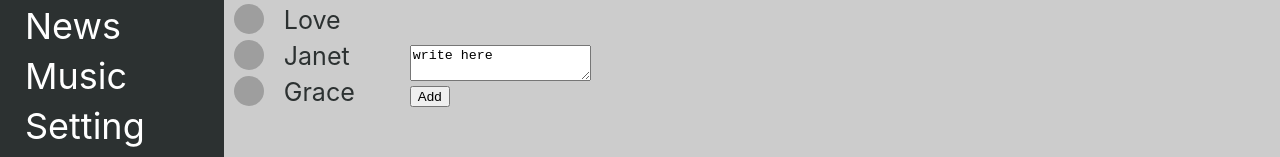
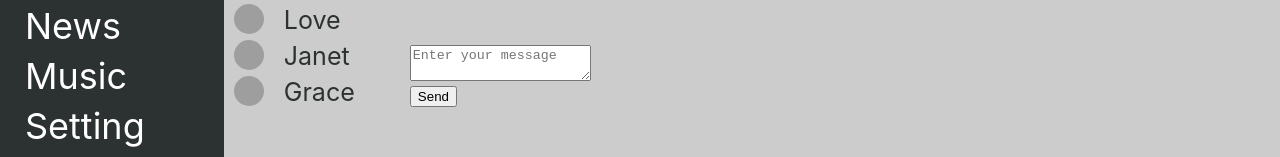
Before and after one commit to just-Daniel/-SocialMedia-React_TS, a React (Create React App) app: page /dialogs in a window 1280 px wide. Shown: the part 179-336 px from the top of the page. Built offline with nearby package versions, Linux system fonts and the light colour scheme; grey boxes are pictures that could not be loaded.

Commit message:
remove ref from dialogs

```diff
--- a/src/components/Dialogs/Dialogs.jsx
+++ b/src/components/Dialogs/Dialogs.jsx
@@ -13,18 +13,16 @@ const Dialogs = (props) => {
   let messageElement = props.dialogPage.messagesData
       .map(i => <Message message={i.message} />)
 
-   let newMessageElement = React.createRef();
-
-
    let addMessage = () => {
-    //  addMessageInState();
     props.dispatch(addMessageActionCreator())
    }
 
-   const onMessageChange = () => {
-    let text = newMessageElement.current.value;
+  //  let newMessageElement = React.createRef();
+
+   const onMessageChange = (element) => {
+    // let text = newMessageElement.current.value;
+    let text = element.target.value;
     props.dispatch(updateMessageActionCreator(text))
-    // updateMessageInState(newText);
    };
 
     return (
@@ -40,13 +38,14 @@ const Dialogs = (props) => {
 
           <div className={s.createMessage}>
             <div>
-              <textarea ref={ newMessageElement }
+              <textarea //ref={ newMessageElement }
                         value={ props.dialogPage.newMessage}
                         onChange={ onMessageChange }
+                        placeholder='Enter your message'
               />
             </div>
             <div>
-              <button onClick={ addMessage }>Add</button>
+              <button onClick={ addMessage }>Send</button>
             </div>
           </div>
 
--- a/src/redax/state.js
+++ b/src/redax/state.js
@@ -27,7 +27,7 @@ let store = {
                 {id: 2, message: 'hi Bro'},
                 {id: 3, message: 'glad to see you here'},
             ],
-            newMessage: 'write here'
+            newMessage: ''
         },
         sidebar: {
             sidebarLink: [
```
